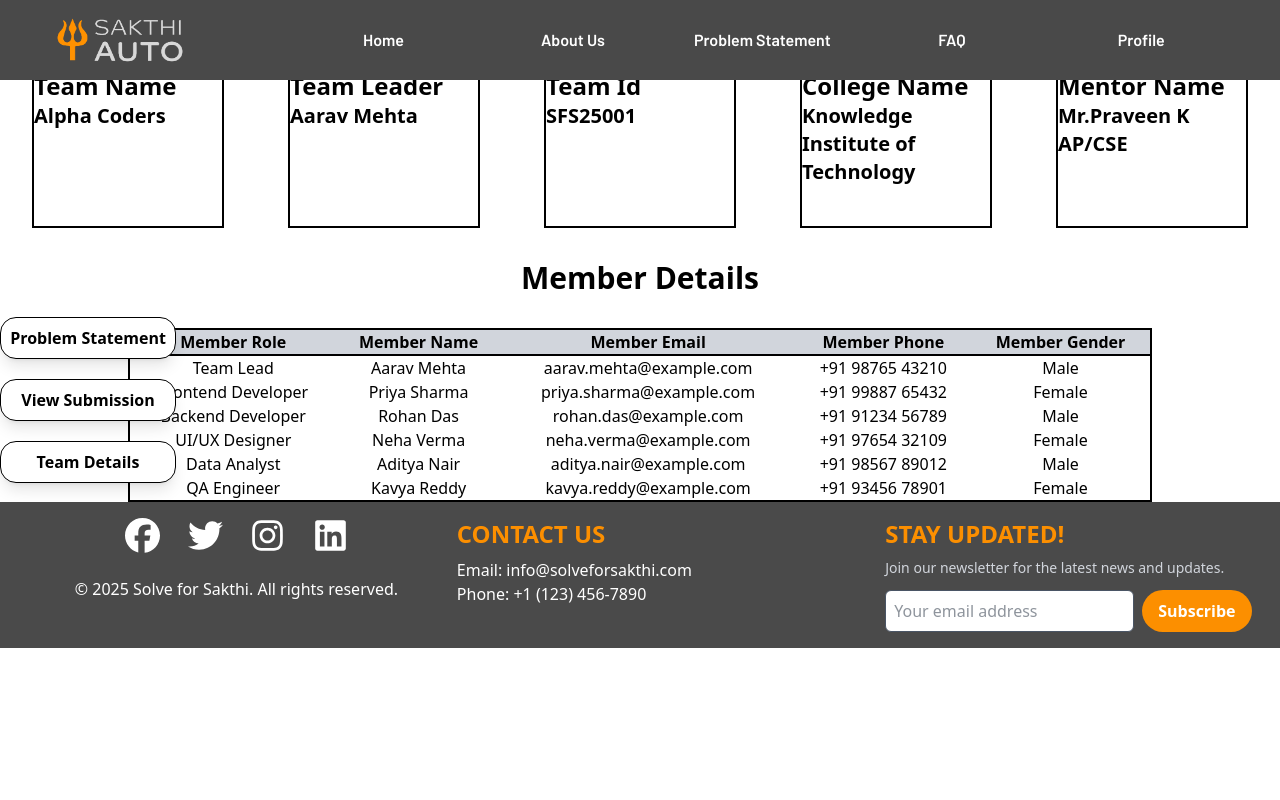
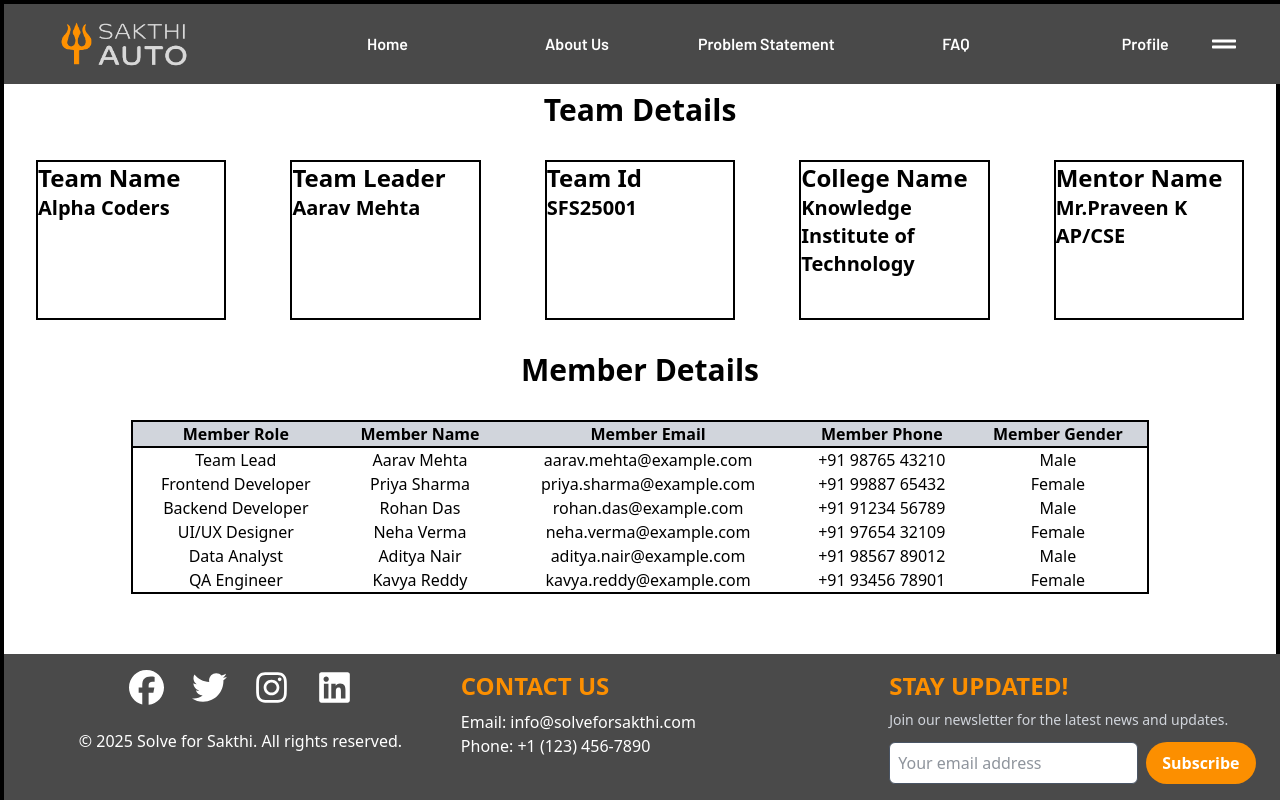
Before and after one commit to damodara2006/Project_SFS, a React (Vite) app in the folder frontend/: page /student in a window 1280 px wide. Built offline with nearby package versions, Linux system fonts and the light colour scheme.

Commit message:
feat: implement StudentNav toggle functionality and add Student_submissions component

```diff
--- a/frontend/src/components/StudentNav.jsx
+++ b/frontend/src/components/StudentNav.jsx
@@ -3,7 +3,7 @@ import React from 'react'
 const StudentNav = () => {
   return (
     <div>
-        <div className='min-h-screen flex flex-col items-left justify-center gap-10 fixed'>
+        <div className='min-h-screen flex flex-col items-left justify-center gap-10'>
             <div className='flex flex-col gap-5'>
                 <div className='bg-white border shadow-lg w-44 p-2 rounded-2xl hover:bg-[#ff9100] hover:text-white'><h1 className='font-bold text-center'>Problem Statement</h1></div>
                 <div className='bg-white border shadow-lg w-44 p-2 rounded-2xl hover:bg-[#ff9100] hover:text-white'><h1 className='font-bold text-center'>View Submission</h1></div>
--- a/frontend/src/pages/student/SdDashboard.jsx
+++ b/frontend/src/pages/student/SdDashboard.jsx
@@ -2,14 +2,20 @@ import StudentNav from "../../components/StudentNav";
 import TeamDetails from "./TeamDetails";
 import Header from "../../components/Header";
 import Footer from "../../components/Footer";
+import { FaGripLines } from "react-icons/fa";
+import { useState } from "react";
 
 const SdDashboard = () => {
+    const[shownav, setshownav] = useState(false)
     return (
-        <div >
+        <div  className="min-w-screen min-h-screen border-4">
             <Header />
-            <StudentNav/>
-            <TeamDetails/>
-            <Footer />
+
+            {
+                shownav ? <div className="bg-orange-400  px-2  w-fit absolute z-30 top-21 right-0"><StudentNav />  </div> : ""
+            }
+            <div className="pt-22 relative"><TeamDetails /> <span className="absolute top-7 right-10 text-white text-2xl" onClick={()=>setshownav(!shownav)}><FaGripLines /></span></div>
+            <div className="bottom-0 w-full fixed"> <Footer /></div>
         </div>
     )
 }
--- /dev/null
+++ b/frontend/src/pages/student/Student_submitions.jsx
@@ -0,0 +1,10 @@
+import React from 'react'
+
+function Student_submitions() {
+  return (
+    <div>
+    </div>
+  )
+}
+
+export default Student_submitions
```
